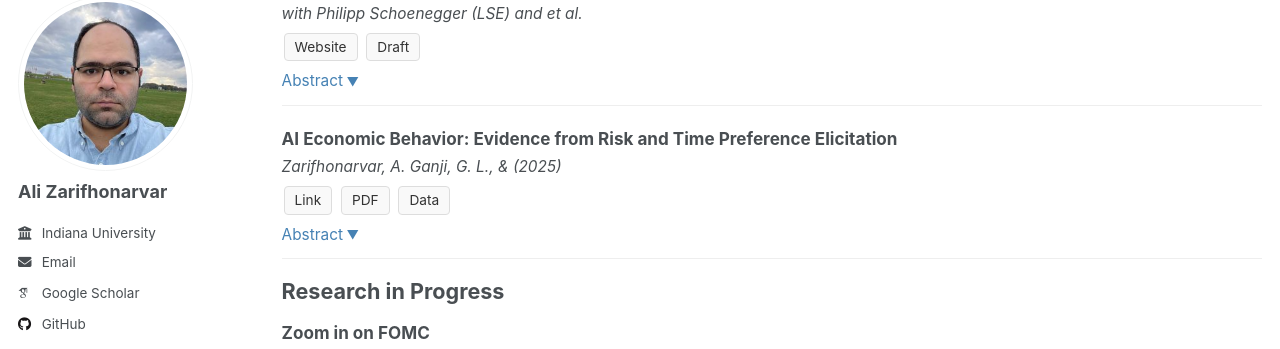
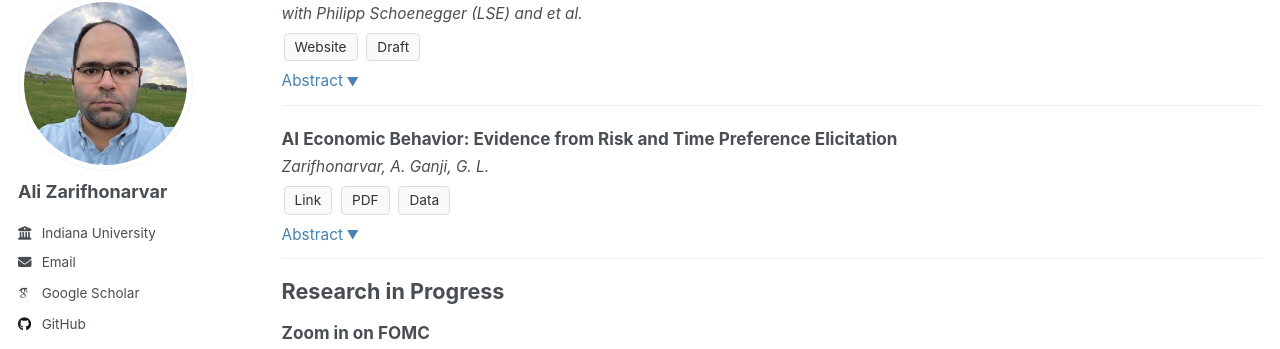
Before and after one commit to alizarif/alizarif.github.io, a Jekyll site: the page built from _pages/research.html, in a window 1280 px wide and 900 px high, scrolled down 466 px. Shown: the part 103-452 px from the top of the window. Built offline with Jekyll 4.4.1, drawn with Linux system fonts in a browser that asks for light colours; some web fonts are replaced.

Commit message:
Update research.html

```diff
--- a/_pages/research.html
+++ b/_pages/research.html
@@ -148,7 +148,7 @@ author_profile: true
 </div>
 <div class="publication-container">
   <div class="publication-title">AI Economic Behavior: Evidence from Risk and Time Preference Elicitation</div>
-  <div class="author-list">Zarifhonarvar, A. Ganji, G. L., & (2025)</div>
+  <div class="author-list">Zarifhonarvar, A. Ganji, G. L.</div>
 
   <div class="resources">
     <a href="https://papers.ssrn.com/sol3/papers.cfm?abstract_id=5154002" class="resource-box">Link</a>
```
